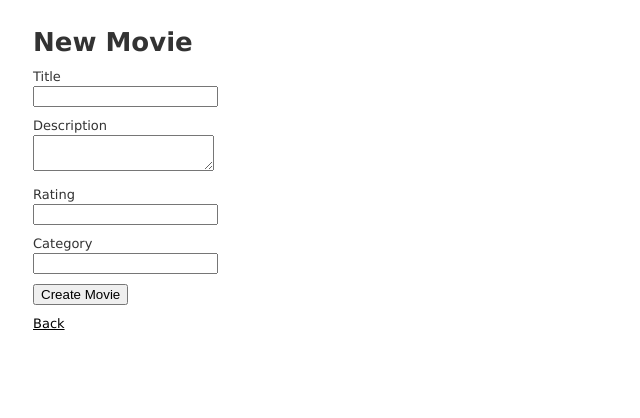
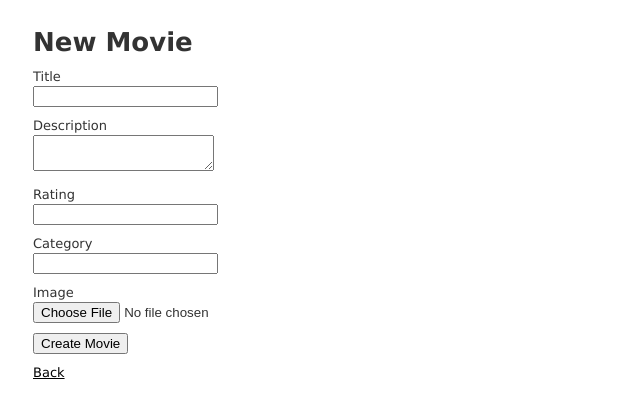
Before and after one commit to ankurgera/movie_review, a Rails app: page /movies/new in a window 1280 px wide. Shown: the top 418 px of the page, without its empty margins (0-640 px from the left). Run offline with Rails 7, Linux system fonts and the light colour scheme; the visitor is signed in with stand-in values (Sample User, id 1); style sheets or scripts are compiled from the project's sources; parts of the project's set-up code (start-up, migrations or seed data) failed here and were passed over.

Commit message:
Add paperclip for movies image upload

```diff
--- a/app/controllers/movies_controller.rb
+++ b/app/controllers/movies_controller.rb
@@ -70,6 +70,6 @@ class MoviesController < ApplicationController
 
     # Never trust parameters from the scary internet, only allow the white list through.
     def movie_params
-      params.require(:movie).permit(:title, :description, :rating, :category)
+      params.require(:movie).permit(:title, :description, :rating, :category, :image)
     end
 end
--- a/app/models/movie.rb
+++ b/app/models/movie.rb
@@ -1,3 +1,6 @@
 class Movie < ApplicationRecord
   belongs_to :user
+
+  has_attached_file :image, styles: { medium: "400x600#" }
+  validates_attachment_content_type :image, content_type: /\Aimage\/.*\z/
 end
--- a/app/views/movies/_form.html.erb
+++ b/app/views/movies/_form.html.erb
@@ -1,4 +1,4 @@
-<%= form_with(model: movie, local: true) do |form| %>
+<%= form_with(model: movie, local: true, html: { multipart: true }) do |form| %>
   <% if movie.errors.any? %>
     <div id="error_explanation">
       <h2><%= pluralize(movie.errors.count, "error") %> prohibited this movie from being saved:</h2>
@@ -31,6 +31,11 @@
     <%= form.text_field :category %>
   </div>
 
+  <div class="field">
+    <%= form.label :image %>
+    <%= form.file_field :image %>
+  </div>
+
   <div class="actions">
     <%= form.submit %>
   </div>
--- a/app/views/movies/index.html.erb
+++ b/app/views/movies/index.html.erb
@@ -16,6 +16,7 @@
   <tbody>
     <% @movies.each do |movie| %>
       <tr>
+        <td><%= image_tag movie.image.url(:medium) %></td>
         <td><%= movie.title %></td>
         <td><%= movie.description %></td>
         <td><%= movie.rating %></td>
--- a/app/views/movies/show.html.erb
+++ b/app/views/movies/show.html.erb
@@ -1,4 +1,6 @@
 <p id="notice"><%= notice %></p>
+
+<%= image_tag @movie.image.url(:medium) %>
 
 <p>
   <strong>Title:</strong>
```
Also changed, not shown: db/migrate/20200129030229_add_attachment_image_to_movies.rb (added, +11 -0 lines), Gemfile, Gemfile.lock, db/schema.rb, 8 other files.
